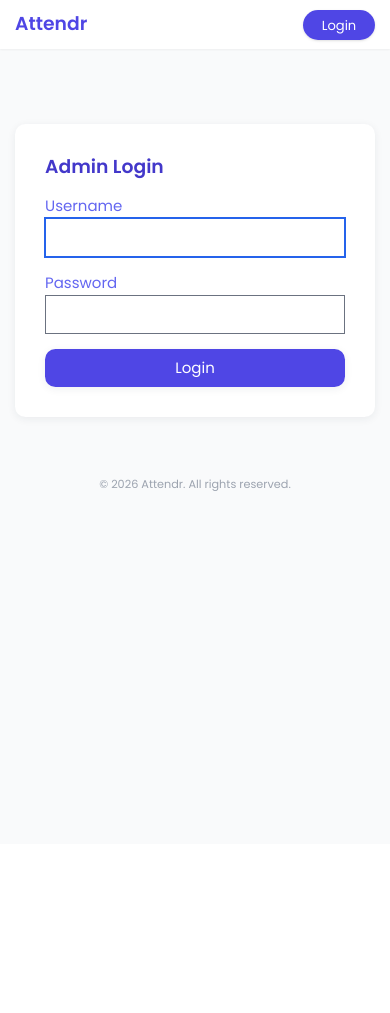
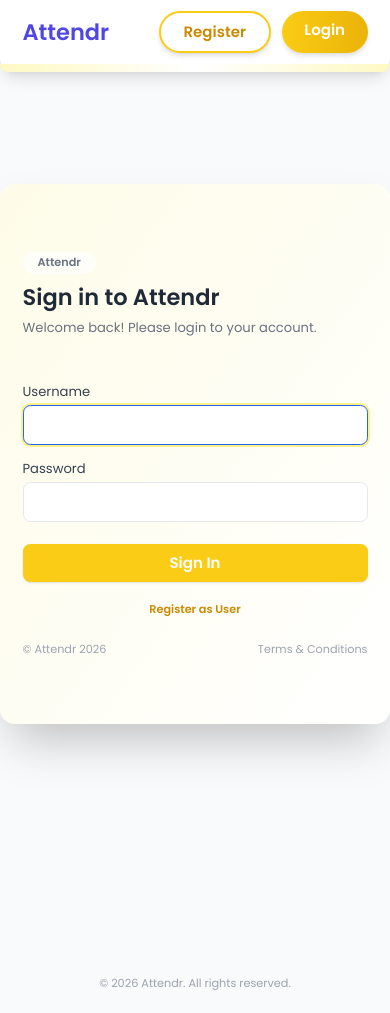
Before and after one commit to kingjrm/Attendr, a PHP site: page /auth/login.php in a window 390 px wide. Before the commit the page ends 491 px from the top, so only its background shows below. Run offline with PHP 8.4, Linux system fonts and the light colour scheme; some libraries are stand-ins or nearby versions.

```diff
--- a/auth/login.php
+++ b/auth/login.php
@@ -23,22 +23,63 @@ if ($_SERVER['REQUEST_METHOD'] === 'POST') {
     }
 }
 ?>
-<div class="max-w-sm mx-auto mt-20 p-8 bg-white shadow-soft rounded-soft">
-    <h2 class="text-xl font-semibold mb-4 text-indigo-700">Admin Login</h2>
+<div class="min-h-screen w-full flex items-center justify-center overflow-hidden" style="background:none;">
+    <div class="w-full max-w-4xl h-[540px] bg-white rounded-2xl shadow-2xl flex overflow-hidden" style="margin-top:-80px;">
+        <!-- Left: Login Form -->
+        <div class="w-full md:w-1/2 flex flex-col justify-center px-6 py-6 bg-gradient-to-br from-yellow-50 to-white">
+            <div class="mb-8">
+                <span class="inline-block bg-white/70 px-4 py-1 rounded-full text-xs font-semibold text-gray-500 mb-2">Attendr</span>
+                <h2 class="text-2xl font-bold text-gray-800 mb-2">Sign in to Attendr</h2>
+                <p class="text-gray-500 text-sm mb-4">Welcome back! Please login to your account.</p>
+            </div>
             <?php if ($error): ?>
                 <div class="mb-4 text-red-500 text-sm"><?php echo $error; ?></div>
             <?php endif; ?>
             <form method="post" class="flex flex-col gap-4">
                 <div>
-            <label for="username">Username</label>
-            <input type="text" name="username" id="username" class="w-full" required autofocus>
+                    <label for="username" class="block text-sm font-medium text-gray-700 mb-1">Username</label>
+                    <input type="text" name="username" id="username" class="w-full px-4 py-2 rounded-lg border border-gray-200 focus:ring-2 focus:ring-yellow-200 focus:outline-none bg-white" required autofocus>
                 </div>
                 <div>
-            <label for="password">Password</label>
-            <input type="password" name="password" id="password" class="w-full" required>
+                    <label for="password" class="block text-sm font-medium text-gray-700 mb-1">Password</label>
+                    <input type="password" name="password" id="password" class="w-full px-4 py-2 rounded-lg border border-gray-200 focus:ring-2 focus:ring-yellow-200 focus:outline-none bg-white" required>
                 </div>
-        <button type="submit" class="w-full py-2 px-4 bg-indigo-600 text-white rounded-soft shadow-soft hover:bg-indigo-700 transition">Login</button>
+                <button type="submit" class="w-full py-2 mt-2 rounded-lg bg-yellow-400 hover:bg-yellow-500 text-white font-semibold shadow transition">Sign In</button>
             </form>
+            <div class="mt-4 text-center">
+                <a href="../participant/register.php" class="text-xs text-yellow-600 hover:underline font-semibold">Register as User</a>
+            </div>
+            <div class="mt-6 flex items-center justify-between text-xs text-gray-400">
+                <span>© Attendr 2026</span>
+                <a href="#" class="hover:underline">Terms & Conditions</a>
+            </div>
+        </div>
+        <!-- Right: Image & Overlays -->
+        <div class="hidden md:block w-1/2 relative bg-gray-100">
+            <img src="https://images.unsplash.com/photo-1515378791036-0648a3ef77b2?auto=format&fit=crop&w=600&q=80" alt="Team" class="absolute inset-0 w-full h-full object-cover" />
+            <!-- Overlay: Meeting bubble -->
+            <div class="absolute top-6 left-6 bg-white/90 rounded-xl px-4 py-2 shadow flex items-center gap-2">
+                <span class="inline-block w-2 h-2 bg-yellow-400 rounded-full"></span>
+                <span class="text-xs font-semibold text-gray-700">Staff Review With Team</span>
+            </div>
+            <!-- Overlay: Avatars -->
+            <div class="absolute top-28 left-8 flex -space-x-3">
+                <img src="https://randomuser.me/api/portraits/men/32.jpg" class="w-8 h-8 rounded-full border-2 border-white" />
+                <img src="https://randomuser.me/api/portraits/women/44.jpg" class="w-8 h-8 rounded-full border-2 border-white" />
+                <img src="https://randomuser.me/api/portraits/men/65.jpg" class="w-8 h-8 rounded-full border-2 border-white" />
+            </div>
+            <!-- Overlay: Calendar -->
+            <div class="absolute bottom-24 left-8 bg-white/90 rounded-xl px-4 py-2 shadow flex flex-col items-start">
+                <span class="text-xs text-gray-400 mb-1">Daily Meeting</span>
+                <span class="font-bold text-gray-700">Attendr</span>
+                <div class="flex gap-1 mt-2">
+                    <span class="w-6 h-6 flex items-center justify-center rounded bg-yellow-100 text-yellow-600 font-semibold text-xs">22</span>
+                    <span class="w-6 h-6 flex items-center justify-center rounded bg-gray-100 text-gray-400 font-semibold text-xs">23</span>
+                    <span class="w-6 h-6 flex items-center justify-center rounded bg-gray-100 text-gray-400 font-semibold text-xs">24</span>
+                </div>
+            </div>
+        </div>
+    </div>
 </div>
 <?php
 include '../includes/footer.php';
--- a/includes/header.php
+++ b/includes/header.php
@@ -18,14 +18,19 @@ if (session_status() === PHP_SESSION_NONE) session_start();
     </style>
 </head>
 <body class="bg-gray-50 text-gray-900">
-    <header class="shadow-sm bg-white mb-6">
-        <div class="container mx-auto px-4 py-3 flex justify-between items-center">
-            <a href="/Attendr/index.php" class="text-xl font-semibold text-indigo-600">Attendr</a>
-            <nav>
+    <header class="bg-white shadow-lg rounded-b-2xl" style="margin-bottom:0!important;">
+        <div class="max-w-7xl mx-auto px-6 py-3 flex justify-between items-center">
+            <a href="/Attendr/index.php" class="flex items-center gap-2 group">
+                <span class="text-2xl font-extrabold text-indigo-600 group-hover:text-yellow-500 transition">Attendr</span>
+                <span class="hidden sm:inline text-xs font-semibold text-gray-400 tracking-widest ml-2 group-hover:text-yellow-600 transition">Event Platform</span>
+            </a>
+            <nav class="flex gap-3">
                 <?php if (!isset($_SESSION['admin_id']) && !isset($_SESSION['user_id'])): ?>
-                    <a href="/Attendr/auth/login.php" class="py-1.5 px-5 bg-indigo-600 text-white rounded-full shadow hover:bg-indigo-700 transition font-medium text-sm">Login</a>
+                    <a href="/Attendr/participant/register.php" class="py-2 px-6 bg-white border-2 border-yellow-400 text-yellow-600 rounded-full shadow-md hover:bg-yellow-50 hover:border-yellow-500 transition font-semibold text-base">Register</a>
+                    <a href="/Attendr/auth/login.php" class="py-2 px-6 bg-gradient-to-r from-yellow-400 to-yellow-500 text-white rounded-full shadow-md hover:from-yellow-500 hover:to-yellow-600 transition font-semibold text-base">Login</a>
                 <?php endif; ?>
             </nav>
         </div>
+        <div class="w-full h-2 bg-gradient-to-r from-yellow-100 via-white to-yellow-100 rounded-b-2xl"></div>
     </header>
-    <main class="container mx-auto px-4">
+    <main class="w-full px-0 pt-0 pb-0" style="margin-top:0!important;padding-top:0!important;padding-bottom:0!important;border-top:0!important;">
```
Lines whose indentation alone changed are shown as unchanged.
